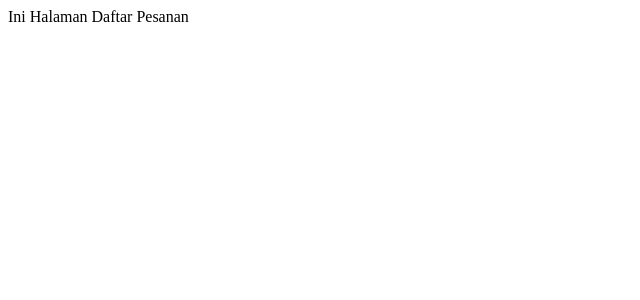
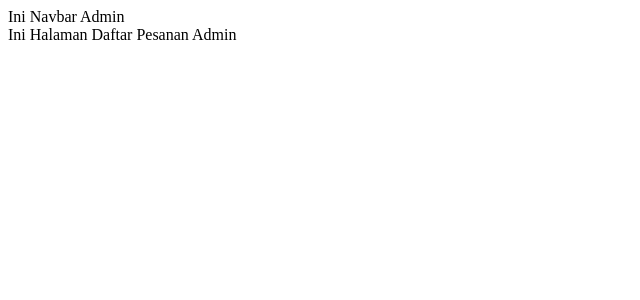
Before and after one commit to SulthanRafif/PemesananKendaraan, a React (Create React App) app in the folder website_pemesanan_kendaraan/client/: page /daftarPesananAdmin in a window 1280 px wide. Shown: the top 300 px of the page, without its empty margins (0-640 px from the left). Built offline with nearby package versions, Linux system fonts and the light colour scheme.

Commit message:
Tambahkan Halaman Dashboard Yang Masih Kosong

```diff
--- a/website_pemesanan_kendaraan/client/src/DaftarPesananAdmin/index.js
+++ b/website_pemesanan_kendaraan/client/src/DaftarPesananAdmin/index.js
@@ -1,9 +1,13 @@
 import React from 'react'
+import NavbarAdmin from '../NavbarAdmin'
 
 function DaftarPesanan() {
     return (
         <div>
-            Ini Halaman Daftar Pesanan
+            <NavbarAdmin />
+            <div>
+            Ini Halaman Daftar Pesanan Admin
+            </div>
         </div>
     )
 }
--- a/website_pemesanan_kendaraan/client/src/DaftarPesananPenyetuju/index.js
+++ b/website_pemesanan_kendaraan/client/src/DaftarPesananPenyetuju/index.js
@@ -1,9 +1,13 @@
 import React from 'react'
+import NavbarPenyetuju from '../NavbarPenyetuju'
 
 function DaftarPesananPenyetuju() {
     return (
         <div>
-            Ini Halaman Daftar Pesanan Penyetuju
+            <NavbarPenyetuju/>
+            <div>
+                Ini Halaman Daftar Pesanan Penyetuju
+            </div>
         </div>
     )
 }
--- a/website_pemesanan_kendaraan/client/src/DashboardAdmin/index.js
+++ b/website_pemesanan_kendaraan/client/src/DashboardAdmin/index.js
@@ -1,9 +1,13 @@
 import React from 'react'
+import NavbarAdmin from '../NavbarAdmin'
 
 function DashboardAdmin() {
     return (
         <div>
-            Ini Halaman Dashboard Admin
+            <NavbarAdmin/>
+            <div>
+               Ini Halaman Dashboard Admin
+            </div>
         </div>
     )
 }
--- a/website_pemesanan_kendaraan/client/src/DashboardPenyetuju/index.js
+++ b/website_pemesanan_kendaraan/client/src/DashboardPenyetuju/index.js
@@ -1,9 +1,13 @@
 import React from 'react'
+import NavbarPenyetuju from '../NavbarPenyetuju'
 
 function DashboardPenyetuju() {
     return (
         <div>
-            Ini Halaman Dashboard Penyetuju
+            <NavbarPenyetuju/>
+            <div>
+                Ini Halaman Dashboard Penyetuju
+            </div>
         </div>
     )
 }
--- a/website_pemesanan_kendaraan/client/src/PemesananAdmin/index.js
+++ b/website_pemesanan_kendaraan/client/src/PemesananAdmin/index.js
@@ -1,9 +1,13 @@
 import React from 'react'
+import NavbarAdmin from '../NavbarAdmin'
 
 function PemesananAdmin() {
     return (
         <div>
+            <NavbarAdmin/>
+            <div>
             Ini Halaman Pemesanan Admin
+            </div>
         </div>
     )
 }
--- a/website_pemesanan_kendaraan/client/src/Persetujuan/index.js
+++ b/website_pemesanan_kendaraan/client/src/Persetujuan/index.js
@@ -1,9 +1,13 @@
 import React from 'react'
+import NavbarPenyetuju from '../NavbarPenyetuju'
 
 function Persetujuan() {
     return (
         <div>
-            Ini Halaman Persetujuan
+            <NavbarPenyetuju />
+            <div>
+                Ini Halaman Persetujuan
+            </div>
         </div>
     )
 }
```
